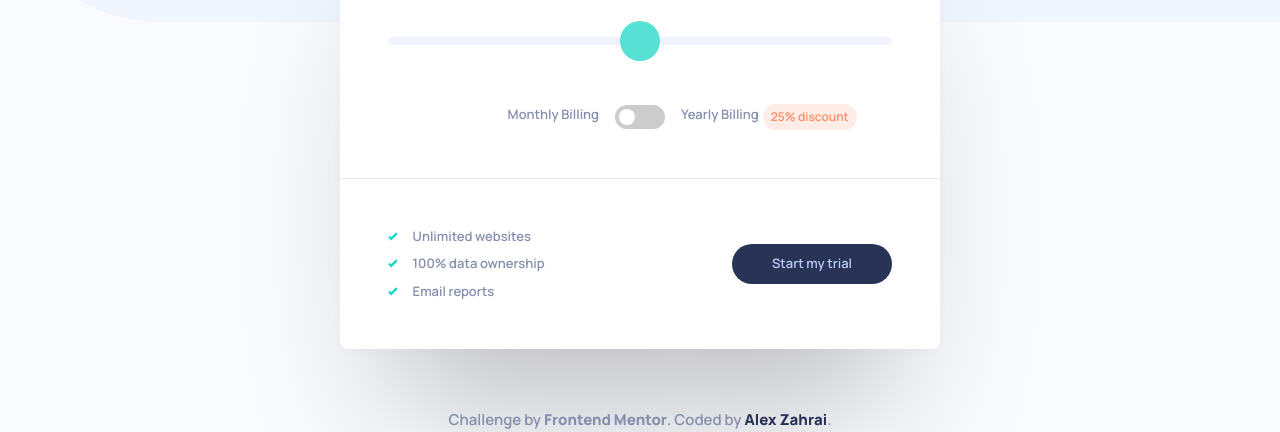
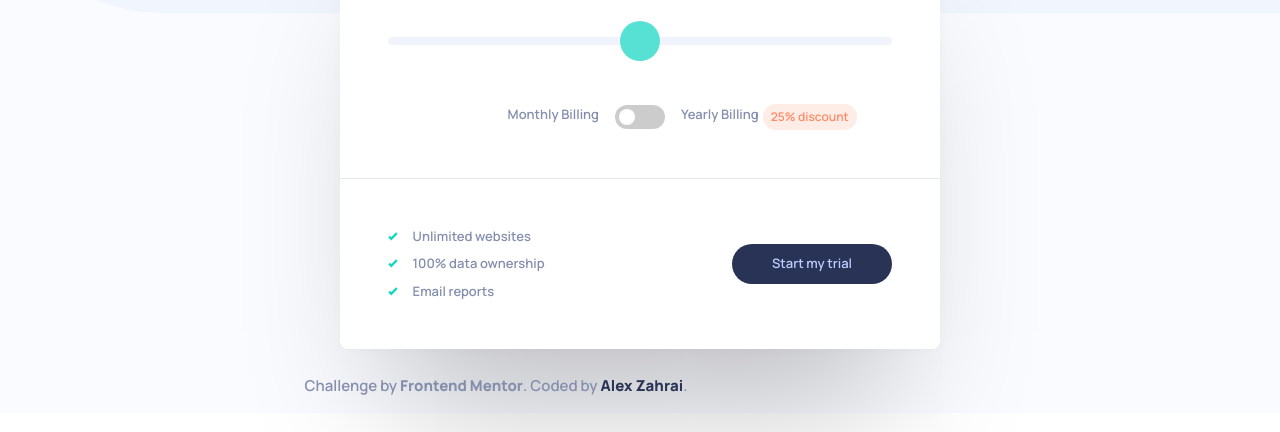
Before and after one commit to alexandrezahrai/interactive-pricing-component-tailwind, a website: page public/index.html in a window 1280 px wide. Shown: the part 387-819 px from the top of the page. Drawn offline with Linux system fonts and the light colour scheme.

Commit message:
update the readme and some other stuff

```diff
--- a/public/index.html
+++ b/public/index.html
@@ -150,7 +150,7 @@
         </div>
       </section>
 
-      <section class="container">
+      <section class="container !absolute bottom-4">
         <div class="w-full text-center">
           Challenge by
           <a
```
Also changed, not shown: README-template.md (deleted), README.md, public/output.css.
